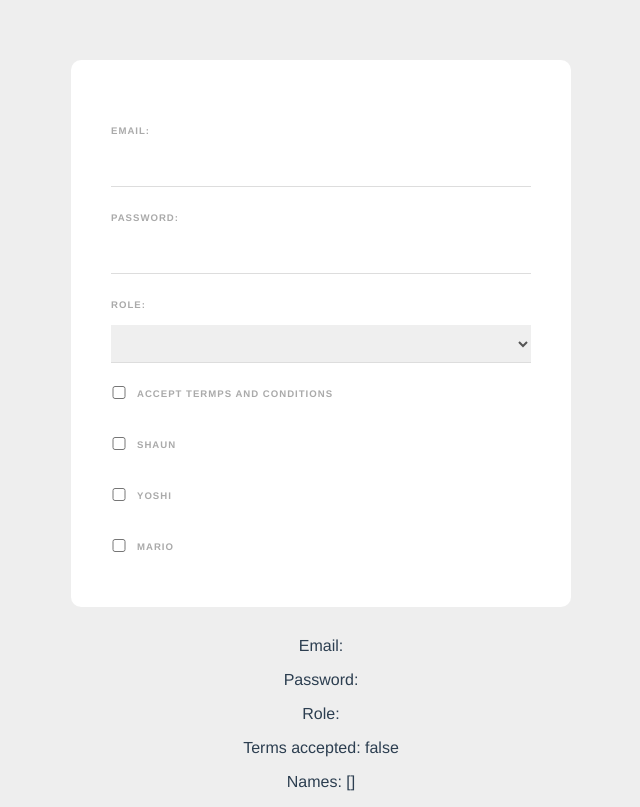
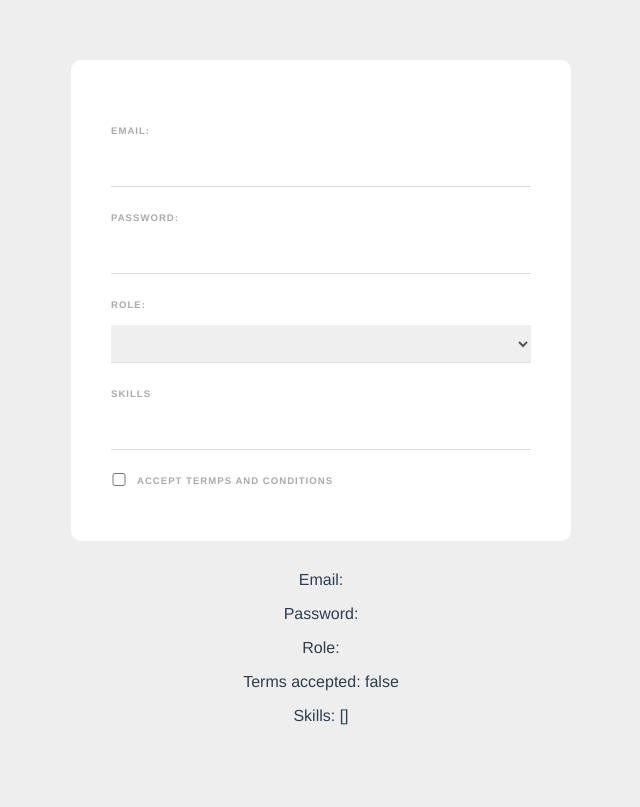
Before and after one commit to motonim/vue-web-form, a Vue app: page / in a window 1280 px wide. Shown: the whole page, without its empty margins (319-959 px from the left). Built offline with nearby package versions, Linux system fonts and the light colour scheme.

Commit message:
add skills and show the array

```diff
--- a/src/components/SignUpForm.vue
+++ b/src/components/SignUpForm.vue
@@ -13,12 +13,18 @@
         <option value="designer">Web Designer</option>
     </select>
 
+    <label for="">Skills</label>
+    <input type="text" v-model="tempSkill" @keyup="addSkill">
+    <div v-for="skill in skills" :key="skill" class="pill">
+        {{  skill }}
+    </div>
+
     <div class="terms">
         <input type="checkbox" v-model="terms" required>
         <label for="">Accept termps and conditions</label>
     </div>
 
-    <div class="">
+    <!-- <div class="">
         <input type="checkbox" value="shaun" v-model="names" >
         <label for="">Shaun</label>
     </div>
@@ -29,14 +35,14 @@
     <div class="">
         <input type="checkbox" value="mario" v-model="names" >
         <label for="">Mario</label>
-    </div>
+    </div> -->
   </form>
 
     <p>Email: {{  email  }}</p>
     <p>Password: {{  password  }}</p>
     <p>Role: {{  role  }}</p>
     <p>Terms accepted: {{  terms  }}</p>
-    <p>Names: {{  names  }}</p>
+    <p>Skills: {{  skills  }}</p>
 </template>
 
 <script>
@@ -47,9 +53,22 @@
             password: '',
             role: '',
             terms: false,
-            names: []
+            // names: [],
+            tempSkill: '',
+            skills: []
         }
     },
+    methods: {
+        addSkill(e) {
+            if(e.key === ',' && this.tempSkill) {
+                this.tempSkill = this.tempSkill.slice(0, -1);
+                if (!this.skills.includes(this.tempSkill)) {
+                    this.skills.push(this.tempSkill)
+                }
+                this.tempSkill = ''
+            }
+        }
+    }
 }
 </script>
 
```
